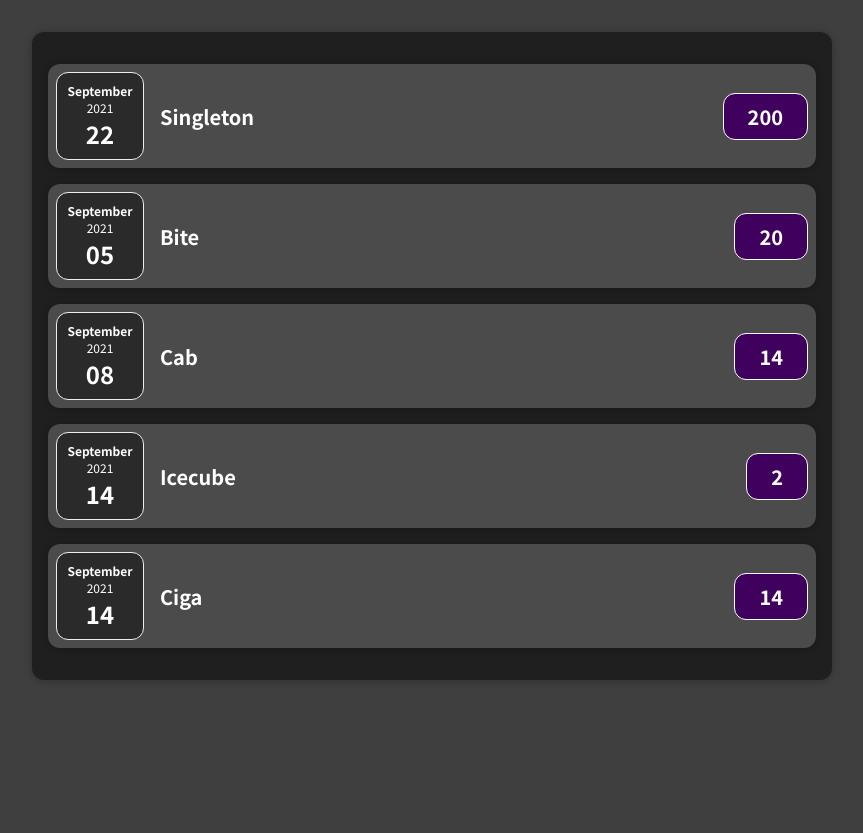
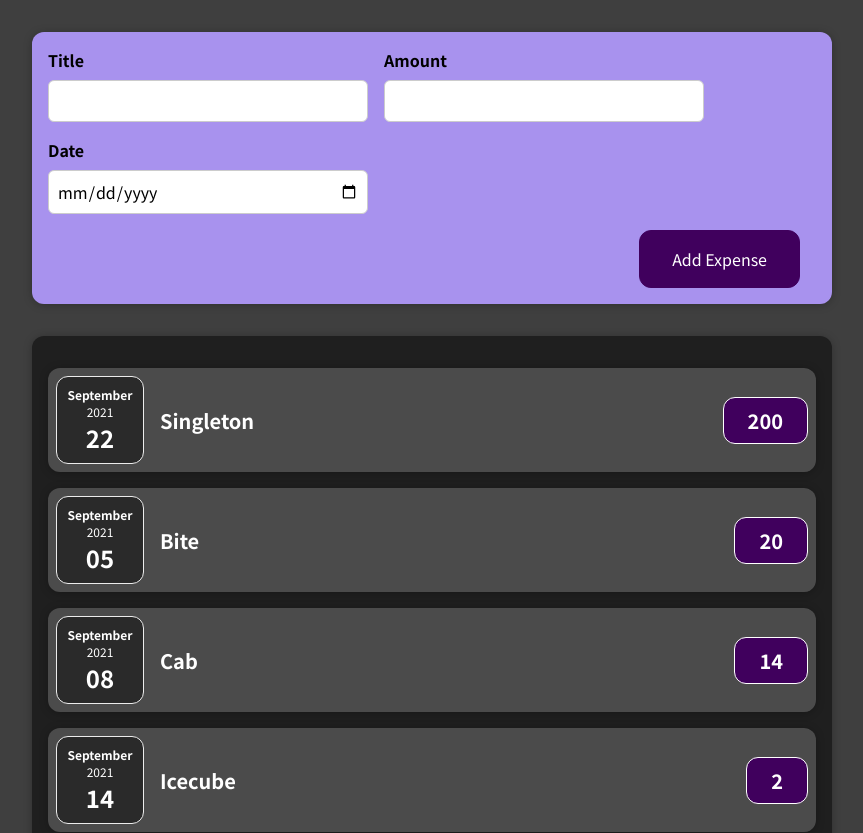
Before and after one commit to udaraliyanage/expense-tracker-react, a React (Create React App) app: page / in a window 1280 px wide. Shown: the top 833 px of the page, without its empty margins (208-1071 px from the left). Before the commit the page ends 800 px from the top, so only its background shows below. Built offline with nearby package versions, Linux system fonts and the light colour scheme.

Commit message:
Add dynamic expenses

```diff
--- a/src/App.js
+++ b/src/App.js
@@ -1,39 +1,54 @@
 import ExpensePanel from './components/Expenses/ExpensePanel';
+import NewExpense from "./components/NewExpense/NewExpense";
+import React, {useState} from 'react';
 
 function App() {
 
-  const items = [
+    let expenses = [
         {
-          description : 'Singleton',
-          date : new Date(2021, 8, 22),
-          amount : 200
+            description: 'Singleton',
+            date: new Date(2021, 8, 22),
+            amount: 200
         },
         {
-          description : 'Bite',
-          date : new Date(2021, 8, 5),
-          amount : 20
+            description: 'Bite',
+            date: new Date(2021, 8, 5),
+            amount: 20
         },
         {
-          description : 'Cab',
-          date : new Date(2021, 8, 8),
-          amount : 14
+            description: 'Cab',
+            date: new Date(2021, 8, 8),
+            amount: 14
         },
         {
-          description : 'Icecube',
-          date : new Date(2021, 8, 14),
-          amount : 2
+            description: 'Icecube',
+            date: new Date(2021, 8, 14),
+            amount: 2
         },
         {
-          description : 'Ciga',
-          date : new Date(2021, 8, 14),
-          amount : 14
+            description: 'Ciga',
+            date: new Date(2021, 8, 14),
+            amount: 14
         }
     ]
+
+    const [items, setItems] = useState(expenses)
+    const addExpenseHandler = expense => {
+        console.log("#Main App###")
+        console.log(expense)
+        const e = {
+            description: 'New Item',
+            date: new Date(2021, 8, 22),
+            amount: 200
+        }
+
+        setItems([...items, e])
+    };
+
     return (
-
         <div>
+            <NewExpense onAddExpense={addExpenseHandler}/>
             <ExpensePanel items={items}/>
-
         </div>
     );
 }
--- /dev/null
+++ b/src/components/NewExpense/ExpenseForm.css
@@ -0,0 +1,26 @@
+.new-expense__controls {
+  display: flex;
+  flex-wrap: wrap;
+  gap: 1rem;
+  margin-bottom: 1rem;
+  text-align: left;
+}
+
+.new-expense__control label {
+  font-weight: bold;
+  margin-bottom: 0.5rem;
+  display: block;
+}
+
+.new-expense__control input {
+  font: inherit;
+  padding: 0.5rem;
+  border-radius: 6px;
+  border: 1px solid #ccc;
+  width: 20rem;
+  max-width: 100%;
+}
+
+.new-expense__actions {
+  text-align: right;
+}
--- /dev/null
+++ b/src/components/NewExpense/ExpenseForm.js
@@ -0,0 +1,61 @@
+import React, {useState} from 'react';
+
+import './ExpenseForm.css';
+
+const ExpenseForm = (props) => {
+    const [enteredTitle, setEnteredTitle] = useState('')
+    const [enteredAmount, setEnteredAmount] = useState('')
+    const [enteredDate, setEnteredDate] = useState('')
+
+    const titleChangeHandler = event => {
+        setEnteredTitle(event.target.value)
+    };
+    const amountChangeHandler = event => {
+        setEnteredAmount(event.target.value)
+    };
+    const dateChangeHandler = event => {
+        setEnteredDate(event.target.value)
+    };
+
+    const submitHandler = (event) => {
+        event.preventDefault();
+        const expenseData = {
+                title: enteredTitle,
+                amount: enteredAmount,
+                enteredDate: new Date(enteredDate)
+            }
+        ;
+
+        props.onSaveNewExpense(expenseData)
+
+        setEnteredAmount('')
+        setEnteredDate('');
+        setEnteredTitle('');
+
+        console.log(expenseData)
+    }
+    return (
+        <form onSubmit={submitHandler}>
+            <div className='new-expense__controls'>
+                <div className='new-expense__control'>
+                    <label>Title</label>
+                    <input type='text' value={enteredTitle} onChange={titleChangeHandler}/>
+                </div>
+                <div className='new-expense__control'>
+                    <label>Amount</label>
+                    <input type='number' min='0.01' step='0.01' value={enteredAmount} onChange={amountChangeHandler}/>
+                </div>
+                <div className='new-expense__control'>
+                    <label>Date</label>
+                    <input type='date' min='2019-01-01' max='2022-12-31' value={enteredDate}
+                           onChange={dateChangeHandler}/>
+                </div>
+            </div>
+            <div className='new-expense__actions'>
+                <button type='submit'>Add Expense</button>
+            </div>
+        </form>
+    );
+};
+
+export default ExpenseForm;
--- /dev/null
+++ b/src/components/NewExpense/NewExpense.css
@@ -0,0 +1,38 @@
+.new-expense {
+  background-color: #a892ee;
+  padding: 1rem;
+  margin: 2rem auto;
+  width: 50rem;
+  max-width: 95%;
+  border-radius: 12px;
+  text-align: center;
+  box-shadow: 0 1px 8px rgba(0, 0, 0, 0.25);
+}
+
+.new-expense button {
+  font: inherit;
+  cursor: pointer;
+  padding: 1rem 2rem;
+  border: 1px solid #40005d;
+  background-color: #40005d;
+  color: white;
+  border-radius: 12px;
+  margin-right: 1rem;
+}
+
+.new-expense button:hover,
+.new-expense button:active {
+  background-color: #510674;
+  border-color: #510674;
+}
+
+.new-expense button.alternative {
+  color: #220131;
+  border-color: transparent;
+  background-color: transparent;
+}
+
+.new-expense button.alternative:hover,
+.new-expense button.alternative:active {
+  background-color: #ddb3f8;
+}
--- /dev/null
+++ b/src/components/NewExpense/NewExpense.js
@@ -0,0 +1,23 @@
+import React from 'react';
+
+import ExpenseForm from './ExpenseForm';
+import './NewExpense.css';
+
+const NewExpense = (props) => {
+
+    function saveExpenseHandler(enteredExpenseData) {
+        const expenseData = {
+            ...enteredExpenseData,
+            id: Math.random().toString()
+        }
+        props.onAddExpense(expenseData)
+    }
+
+    return (
+    <div className='new-expense'>
+      <ExpenseForm onSaveNewExpense={saveExpenseHandler}/>
+    </div>
+  );
+};
+
+export default NewExpense;
```
Lines whose indentation alone changed are shown as unchanged.
